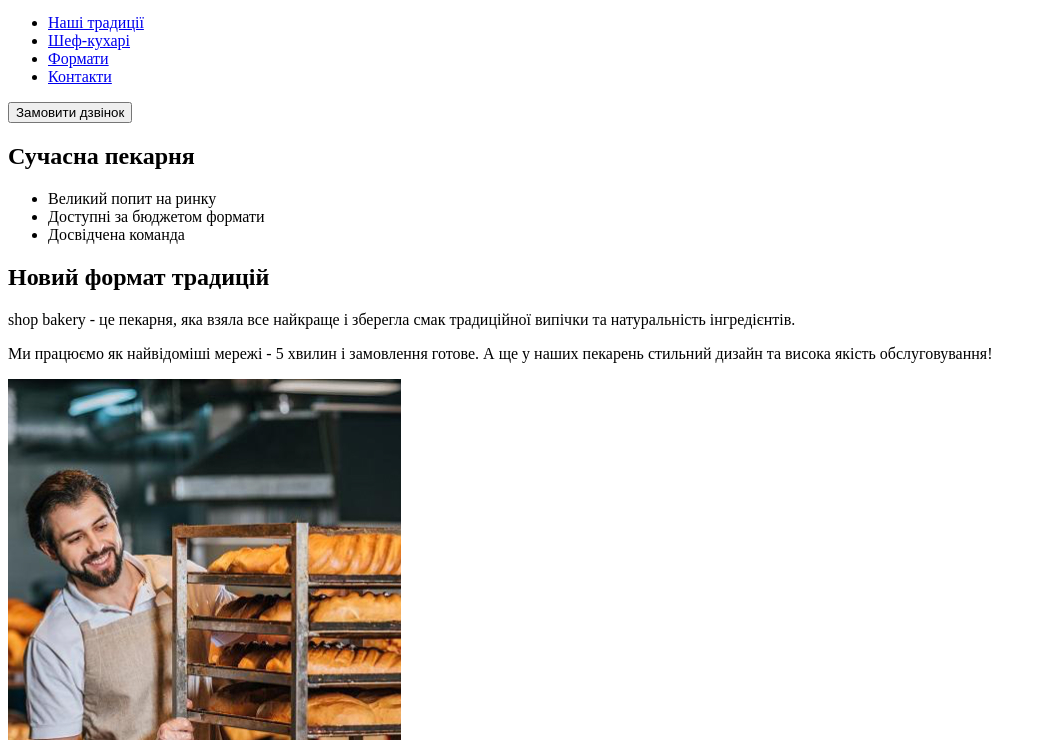
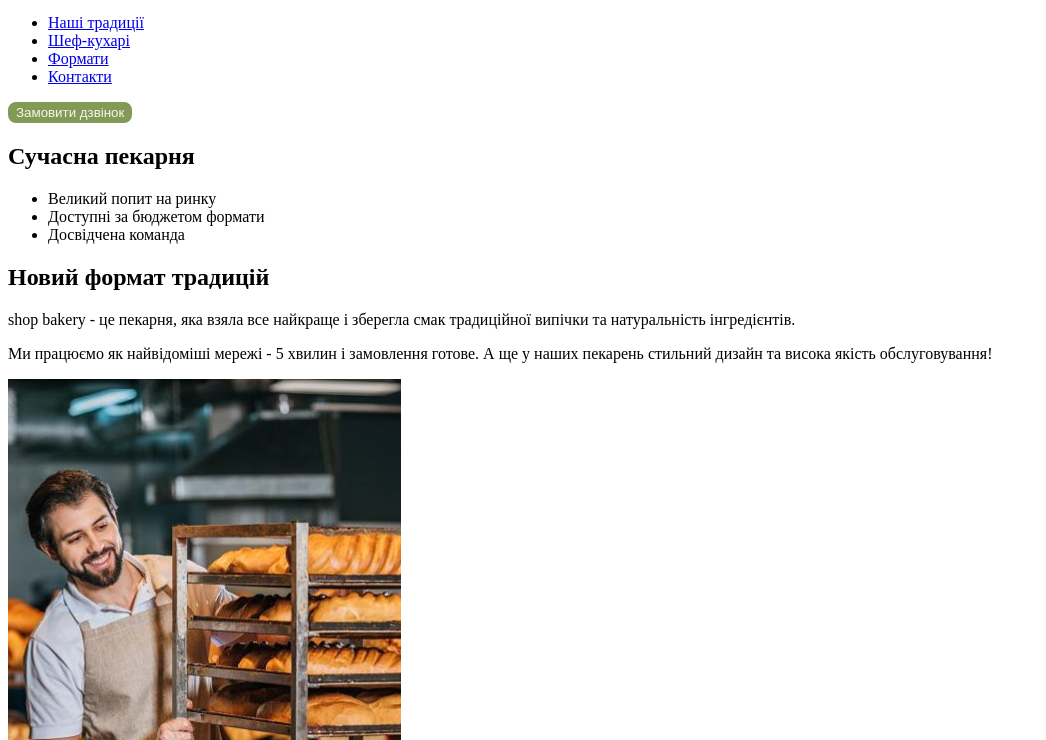
Before and after one commit to xelechhka/shop_bakery, a plain HTML site: page index.html in a window 1280 px wide. Shown: the part 60-800 px from the top of the page, without its empty margins (0-1046 px from the left). Drawn offline with Linux system fonts and the light colour scheme.

Commit message:
Update index.html, add css/styles.css

```diff
--- /dev/null
+++ b/css/styles.css
@@ -0,0 +1,12 @@
+button.button[type="button"] {
+  color: #faf4ea;
+  background-color: #819b57;
+  border: 2px solid #819b57;
+  border-radius: 8px;
+  cursor: pointer;
+}
+
+.button:hover {
+  color: #465929;
+  background-color: transparent;
+}
--- a/index.html
+++ b/index.html
@@ -4,6 +4,7 @@
     <meta charset="UTF-8" />
     <meta name="viewport" content="width=device-width, initial-scale=1.0" />
     <title>Document</title>
+    <link rel="stylesheet" href="./css/styles.css" />
   </head>
   <body>
     <header>
@@ -18,7 +19,7 @@
           <li><a href="#contacts-section">Контакти</a></li>
         </ul>
       </nav>
-      <button type="button">Замовити дзвінок</button>
+      <button class="button" type="button">Замовити дзвінок</button>
     </header>
     <main>
       <section>
```
